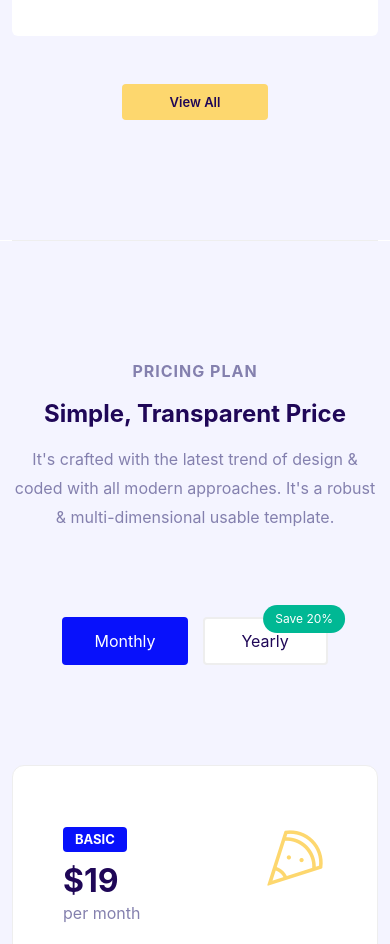
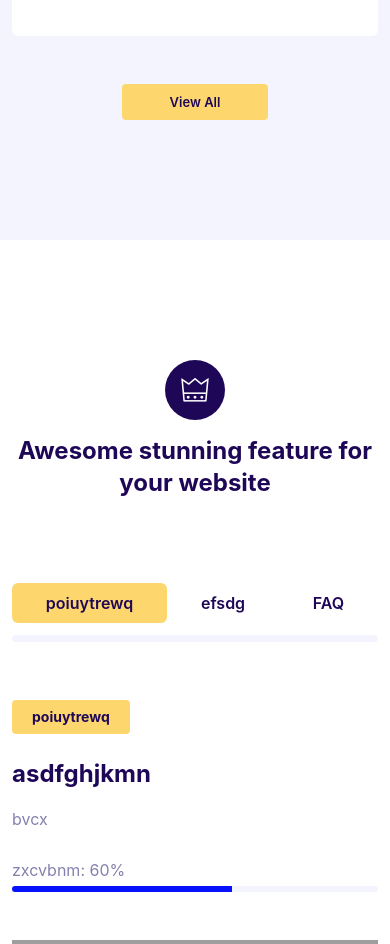
Before and after one commit to HuseynHuseynzade/saasbox, a Django app: page / in a window 390 px wide. Shown: the part 2099-3043 px from the top of the page. Run offline with Django 3.2, Linux system fonts and the light colour scheme; data comes from the database, SQL or seed files in the repository; both versions use the stored data as it was after the commit; some libraries are stand-ins or nearby versions; some web fonts are replaced; grey boxes are pictures that could not be loaded.

Commit message:
Feature done

```diff
--- a/core/models.py
+++ b/core/models.py
@@ -1,4 +1,6 @@
 from django.db import models
+from imagekit.models import ImageSpecField
+from imagekit.processors import ResizeToFill
 
 
 # Create your models here.
@@ -31,6 +33,17 @@ class Feature(BaseModel):
     percent_desc = models.CharField(max_length=255, null=True, blank=True)
     percent = models.IntegerField()
     order = models.IntegerField(default=999)
+    image = models.ImageField(blank=True, upload_to='uploads')
+    image_thumbnail = ImageSpecField(source='image',
+                                     processors=[ResizeToFill(500, 350)],
+                                     format='JPEG',
+                                     options={'quality': 60})
+
+    def get_image(self):
+        if self.image_thumbnail:
+            return self.image_thumbnail.url
+        else:
+            return 'static/no_img.png'
 
     def __str__(self):
         return f"{self.title}"
--- a/core/views.py
+++ b/core/views.py
@@ -19,18 +19,7 @@ class IndexView(BaseContext, TemplateView):
         context = super().get_context_data()
         sliders = Slider.objects.all().order_by('order')
         services = Service.objects.filter(chk=True).order_by('order')[:3]
+        features = Feature.objects.all().order_by('order')[:3]
 
-        context.update({'sliders': sliders, 'services': services})
+        context.update({'sliders': sliders, 'services': services, 'features': features})
         return context
-
-
-class FeatureView(BaseContext, TemplateView):
-    template_name = 'index.html'
-
-    def get_context_data(self, **kwargs):
-        context = super().get_context_data()
-        features = Feature.objects.all().order_by('order')
-        # features = Service.objects.filter(chk=True).order_by('order')[:3]
-
-        context.update({'features': features, })
-        return context
--- a/saasbox/settings.py
+++ b/saasbox/settings.py
@@ -39,7 +39,8 @@ INSTALLED_APPS = [
     'django.contrib.messages',
     'django.contrib.staticfiles',
     'core',
-    'services'
+    'services',
+    'imagekit',
 ]
 
 MIDDLEWARE = [
--- a/templates/index.html
+++ b/templates/index.html
@@ -5,7 +5,7 @@
     {% with 1 as homepage %}
         {% include 'paritials/_service.html' %}
     {% endwith %}
-
+    {% include 'paritials/_feature.html' %}
 
     <div class="container">
         <div class="border-top"></div>
--- a/templates/paritials/_feature.html
+++ b/templates/paritials/_feature.html
@@ -13,77 +13,44 @@
             <div class="col-12">
                 <div class="tab--area">
                     <ul class="nav nav-tabs" id="myTab" role="tablist">
-                            <li class="nav-item"><a class="nav-link active" id="tab--1" data-bs-toggle="tab"
-                                                    href="#tab1" role="tab" aria-controls="tab1" aria-selected="true">Design
-                                & Development</a></li>
-                            <li class="nav-item"><a class="nav-link" id="tab--2" data-bs-toggle="tab" href="#tab2"
-                                                    role="tab" aria-controls="tab2" aria-selected="false">Digital
-                                Marketing</a></li>
-                            <li class="nav-item"><a class="nav-link" id="tab--3" data-bs-toggle="tab" href="#tab3"
-                                                    role="tab" aria-controls="tab3" aria-selected="false">Business
-                                Solution</a></li>
+                        {% for feature in features %}
+
+                            <li class="nav-item"><a class="nav-link {% if forloop.first %}active{% endif %}" id="tab--1"
+                                                    data-bs-toggle="tab"
+                                                    href="#tab{{ feature.pk }}" role="tab"
+                                                    aria-controls="tab{{ feature.pk }}"
+                                                    aria-selected="true">{{ feature.title }}</a></li>
+
+                        {% endfor %}
                     </ul>
                     <div class="tab-content" id="myTabContent">
                         <!-- Tab Pane-->
-                            <div class="tab-pane fade show active" id="tab1" role="tabpanel" aria-labelledby="tab--1">
+                        {% for feature1 in features %}
+                            <div class="tab-pane fade show {% if forloop.first %}active{% endif %}"
+                                 id="tab{{ feature1.pk }}" role="tabpanel" aria-labelledby="tab--{{ feature1.pk }}">
                                 <div class="row justify-content-between align-items-center">
                                     <div class="col-12 col-md-6 col-xxl-5">
                                         <div class="tab--text mt-5">
-                                            <h6>Design & Development.</h6>
-                                            <h2>We provide best design & development solution.</h2>
-                                            <p>Lorem ipsum dolor sit amet, consectetur adipisicing elit. Delectus,
-                                                tempore placeat corrupti enim, cumque ex? Mollitia nihil sint cumque
-                                                omnis iure nisi.</p><span class="d-block mt-4 mb-1">Clients Satisfaction Rate: 90%</span>
+                                            <h6>{{ feature1.title }}</h6>
+                                            <h2>{{ feature1.heading }}</h2>
+                                            <p>{{ feature1.description }}</p><span
+                                                class="d-block mt-4 mb-1">{{ feature1.percent_desc }}: {{ feature1.percent }}%</span>
                                             <div class="progress">
-                                                <div class="progress-bar" role="progressbar" style="width: 90%;"
-                                                     aria-valuenow="90" aria-valuemin="0" aria-valuemax="100"></div>
+                                                <div class="progress-bar" role="progressbar"
+                                                     style="width: {{ feature1.percent }}%;"
+                                                     aria-valuenow="{{ feature1.percent }}" aria-valuemin="0"
+                                                     aria-valuemax="100"></div>
                                             </div>
                                         </div>
                                     </div>
                                     <div class="col-12 col-md-6">
-                                        <div class="tab-thumb mt-5"><img src="img/bg-img/4.png" alt=""></div>
-                                    </div>
-                                </div>
-                            </div>
-                            <!-- Tab Pane-->
-                            <div class="tab-pane fade" id="tab2" role="tabpanel" aria-labelledby="tab--2">
-                                <div class="row justify-content-between align-items-center">
-                                    <div class="col-12 col-md-6 col-xxl-5">
-                                        <div class="tab-thumb mt-5"><img src="img/bg-img/bg-1.png" alt=""></div>
-                                    </div>
-                                    <div class="col-12 col-md-6">
-                                        <div class="tab--text mt-5">
-                                            <h6>Digital Marketing.</h6>
-                                            <h2>We provide digital marketing solution.</h2>
-                                            <p>Lorem ipsum dolor sit amet, consectetur adipisicing elit. Delectus,
-                                                tempore placeat corrupti enim, cumque ex? Mollitia nihil sint cumque
-                                                omnis iure nisi.</p><span class="d-block mt-4 mb-1">Clients Return Rate: 70%</span>
-                                            <div class="progress">
-                                                <div class="progress-bar" role="progressbar" style="width: 70%;"
-                                                     aria-valuenow="70" aria-valuemin="0" aria-valuemax="100"></div>
+                                        <div class="tab-thumb mt-5"><img src="{{ feature1.get_image }}" alt="">
                                         </div>
                                     </div>
                                 </div>
                             </div>
-                            </div>
-                            <!-- Tab Pane-->
-                            <div class="tab-pane fade" id="tab3" role="tabpanel" aria-labelledby="tab--3">
-                                <div class="row justify-content-between align-items-center">
-                                    <div class="col-12 col-md-6 col-xxl-5">
-                                        <div class="tab--text mt-5">
-                                            <h6>Business Solution.</h6>
-                                            <h2>We provide creative business solution.</h2>
-                                            <p>Lorem ipsum dolor sit amet, consectetur adipisicing elit. Delectus,
-                                                tempore placeat corrupti enim, cumque ex? Mollitia nihil sint cumque
-                                                omnis iure nisi.</p><span class="d-block mt-4 mb-1">Business Solution Rate: 85%</span>
-                                            <div class="progress">
-                                                <div class="progress-bar" role="progressbar" style="width: 85%;"
-                                                     aria-valuenow="85" aria-valuemin="0" aria-valuemax="100"></div>
-                                            </div>
-                                        </div>
-                                    </div>
-                                    <div class="col-12 col-md-6">
-                                        <div class="tab-thumb mt-5"><img src="img/bg-img/bg-2.png" alt=""></div>
+                        {% endfor %}
+
                     </div>
                 </div>
             </div>
@@ -91,5 +58,3 @@
     </div>
 </div>
 </div>
-        </div>
-    </div>
```
Also changed, not shown: core/admin.py (+8 -1 lines), core/migrations/0003_feature.py (added), core/migrations/0004_feature_image.py (added), db.sqlite3, static/no_img_adobespark.png (added). Lines whose indentation alone changed are shown as unchanged.
